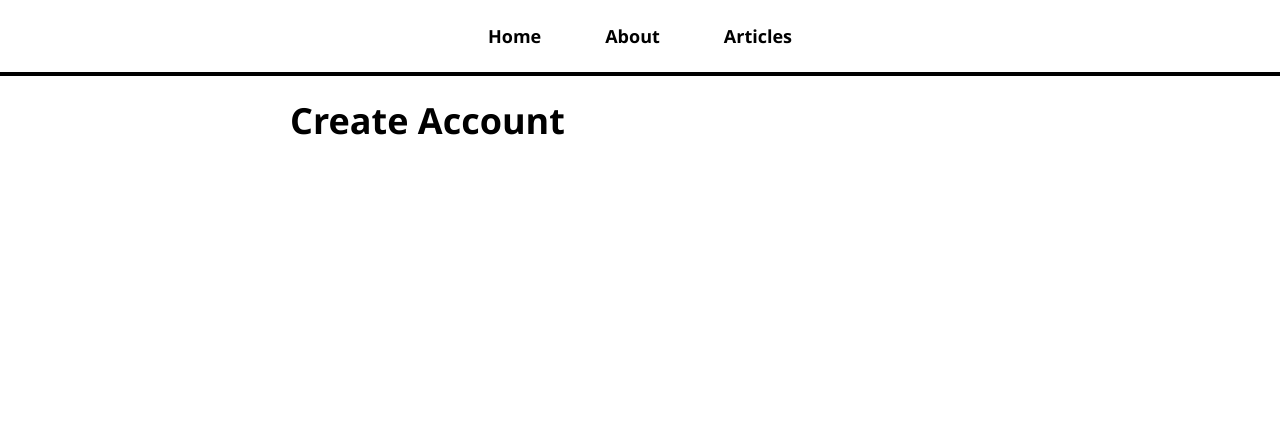
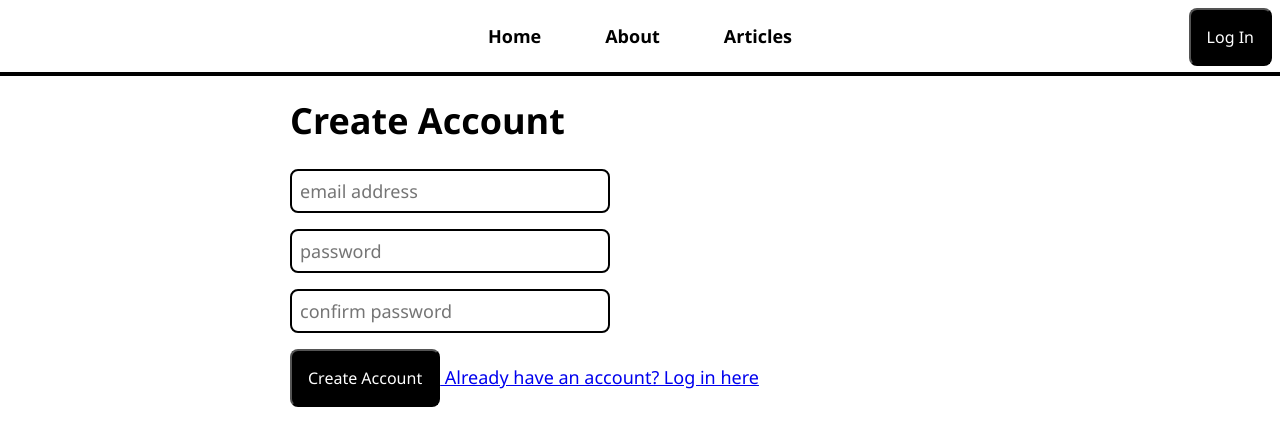
Before and after one commit to teddydavidson245/my-blog, a React (Create React App) app: page /create-account in a window 1280 px wide. Shown: the top 446 px of the page. Built offline with nearby package versions, Linux system fonts and the light colour scheme.

Commit message:
Backend-frontend user authentificaion.

```diff
--- a/src/NavBar.js
+++ b/src/NavBar.js
@@ -1,16 +1,47 @@
-import React from 'react'
-import { Link } from 'react-router-dom'
+import { Link, useNavigate } from "react-router-dom";
+import { getAuth, signOut } from "firebase/auth";
+import useUser from "./hooks/useUser";
 
 function NavBar() {
+  const { user } = useUser;
+  const navigate = useNavigate();
   return (
     <nav>
-     <ul>
-        <li> <Link to="/" >Home</Link></li>
-        <li> <Link to="about" >About</Link></li>
-        <li> <Link to="articles">Articles</Link></li>
-        </ul>
+      <ul>
+        <li>
+          {" "}
+          <Link to="/">Home</Link>
+        </li>
+        <li>
+          {" "}
+          <Link to="about">About</Link>
+        </li>
+        <li>
+          {" "}
+          <Link to="articles">Articles</Link>
+        </li>
+      </ul>
+      <div className="nav-right">
+        {user ? (
+          <button
+            onClick={() => {
+              signOut(getAuth());
+            }}
+          >
+            Log Out
+          </button>
+        ) : (
+          <button
+            onClick={() => {
+              navigate("/login");
+            }}
+          >
+            Log In
+          </button>
+        )}
+      </div>
     </nav>
-  )
+  );
 }
 
-export default NavBar
+export default NavBar;
--- a/src/components/AddCommentForm.js
+++ b/src/components/AddCommentForm.js
@@ -1,41 +1,42 @@
 import { useState } from "react";
 import axios from "axios";
+import useUser from "../hooks/useUser";
 
-const AddCommentForm = ({articleName, onArticleUpdated}) => {
+const AddCommentForm = ({ articleName, onArticleUpdated }) => {
   const [name, setName] = useState("");
   const [commentText, setCommentText] = useState("");
+  const { user } = useUser;
 
   const addComment = async () => {
-        const response = await axios.post(`/api/articles/${articleName}/comments`, {
+    const token = user && (await user.getIdToken());
+    const headers = token ? { authtoken: token } : {};
+    const response = await axios.post(
+      `/api/articles/${articleName}/comments`,
+      {
         postedBy: name,
         text: commentText,
-        });
+      },
+      { headers }
+    );
     const updatedArticle = response.data;
     onArticleUpdated(updatedArticle);
-        setName('');
-        setCommentText('');
-
-    }
-return(
+    setName("");
+    setCommentText("");
+  };
+  return (
     <div id="add-comment-form">
       <h3> Add a comment</h3>
+      {user && <p>You are posting as {user.email}</p>}
       <label>
-            Name:
-            <input
-            value={name}
-            onChange={e => setName(e.target.value)}
-            type="text"/>
-        </label>
-        <label>
-            Comment:
         <textarea
           value={commentText}
-            onChange={e => setCommentText(e.target.value)}
-            rows= "4" cols="50"/>
+          onChange={(e) => setCommentText(e.target.value)}
+          rows="4"
+          cols="50"
+        />
       </label>
       <button onClick={addComment}>Add comment</button>
-
     </div>
-)
-}
+  );
+};
 export default AddCommentForm;
--- a/src/pages/ArticlePage.js
+++ b/src/pages/ArticlePage.js
@@ -9,27 +9,43 @@
 import useUser from "../hooks/useUser";
 
 function ArticlePage() {
-  const [articleInfo, setArticleInfo] = useState({ upvotes: 0, comments: [] });
+  const [articleInfo, setArticleInfo] = useState({
+    upvotes: 0,
+    comments: [],
+    canUpvote: false,
+  });
+  const canUpvote = articleInfo;
   const { articleId } = useParams();
-  const {user, isLoading} = useUser();
+  const { user, isLoading } = useUser();
 
   useEffect(() => {
-    const loadArticleInfo = async()=>{
-      const response = await axios.get(`/api/articles/${articleId}`);
+    const loadArticleInfo = async () => {
+      const token = user && (await user.getIdToken());
+      const headers = token ? { authtoken: token } : {};
+      const response = await axios.get(`/api/articles/${articleId}`, {
+        headers,
+      });
       const newArticleInfo = response.data;
       setArticleInfo(newArticleInfo);
+    };
+    if (isLoading) {
+      loadArticleInfo();
     }
-    loadArticleInfo();
-  }, []);
-
+  }, [isLoading, user]);
 
   const article = articles.find((article) => article.name === articleId);
 
   const addUpvote = async () => {
-    const response = await axios.put(`/api/articles/${articleId}/upvote`);
+    const token = user && (await user.getIdToken());
+    const headers = token ? { authtoken: token } : {};
+    const response = await axios.put(
+      `/api/articles/${articleId}/upvote`,
+      null,
+      { headers }
+    );
     const updatedArticle = response.data;
     setArticleInfo(updatedArticle);
-  }
+  };
 
   if (!article) {
     return <NotFoundPage />;
@@ -38,20 +54,27 @@
     <>
       <h1>{article.title}</h1>
       <div className="upvotes-section">
-        {user
-        ? <button onClick={addUpvote}>Upvote</button>
-        : <button> Log in to vote </button>}
-      <p>This article has {articleInfo.upvotes} upvote(s)</p>
+        {user ? (
+          <button onClick={addUpvote}>
+            {canUpvote ? "Upvote" : "Already Upvoted!"}
+          </button>
+        ) : (
+          <button> Log in to vote </button>
+        )}
+        <p>This article has {articleInfo.upvotes} upvote(s)</p>
       </div>
       {article.content.map((paragraph, i) => (
         <p key={i}>{paragraph}</p>
       ))}
-      {user
-     ? <AddCommentForm
-      articleName={articleId}
-      onArticleUpdated={updatedArticle => setArticleInfo(updatedArticle)}/>
-      : <button> Log in to add a comment</button>}
-      <CommentsList comments={articleInfo.comments}/>
+      {user ? (
+        <AddCommentForm
+          articleName={articleId}
+          onArticleUpdated={(updatedArticle) => setArticleInfo(updatedArticle)}
+        />
+      ) : (
+        <button> Log in to add a comment</button>
+      )}
+      <CommentsList comments={articleInfo.comments} />
     </>
   );
 }
--- a/src/pages/CreateAccountPage.js
+++ b/src/pages/CreateAccountPage.js
@@ -1,9 +1,52 @@
+import { useState } from "react";
+import { Link, useNavigate } from "react-router-dom";
+import { getAuth, createUserWithEmailAndPassword } from "firebase/auth";
+
 const CreateAccountPage = () => {
-    return (
-        <h1>
-            Create Account
-        </h1>
-    )
-}
+  const [email, setEmail] = useState("");
+  const [password, setPassword] = useState("");
+  const [confirmPassword, setConfirmPassword] = useState("");
+  const [error, setError] = useState("");
+  const navigate = useNavigate();
+
+  const createAccount = async () => {
+    try {
+      if (password !== confirmPassword) {
+        setError("Passwords do not match");
+        return;
+      }
+      await createUserWithEmailAndPassword(getAuth(), email, password);
+      navigate("/articles");
+    } catch (e) {
+      setError(e.message);
+    }
+  };
+
+  return (
+    <>
+      <h1>Create Account</h1>
+      {error && <p className="error">{error}</p>}
+      <input
+        placeholder="email address"
+        value={email}
+        onChange={(e) => setEmail(e.target.value)}
+      />
+      <input
+        type="password"
+        placeholder="password"
+        value={password}
+        onChange={(e) => setPassword(e.target.value)}
+      />
+      <input
+        type="password"
+        placeholder="confirm password"
+        value={confirmPassword}
+        onChange={(e) => setConfirmPassword(e.target.value)}
+      />
+      <button onClick={createAccount}>Create Account</button>
+      <Link to="/login"> Already have an account? Log in here</Link>
+    </>
+  );
+};
 
 export default CreateAccountPage;
```
Lines whose indentation alone changed are shown as unchanged.
